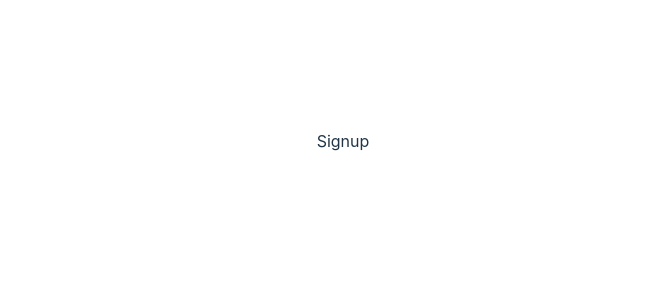
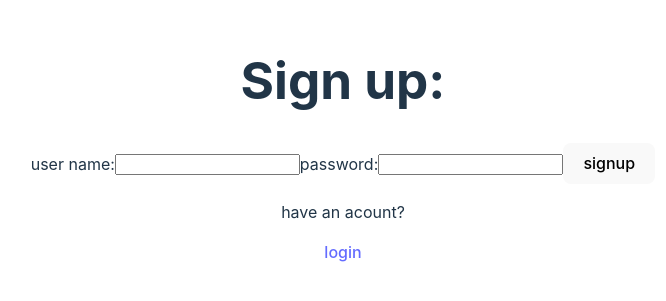
Before and after one commit to adikoifman/reactProject3, a React (Vite) app: page /signup in a window 1280 px wide. Shown: the part 259-560 px from the top of the page, without its empty margins (297-963 px from the left). Built offline with nearby package versions, Linux system fonts and the light colour scheme.

Commit message:
info route

```diff
--- a/src/App.jsx
+++ b/src/App.jsx
@@ -8,6 +8,7 @@ import { ApiProvider } from "./context/urlContext";
 import Albums from "./pages/Albums";
 import ToDo from "./pages/ToDo";
 import Post from "./pages/Post";
+import Info from "./Info"
 function App() {
   return (
     <ApiProvider>
@@ -15,6 +16,8 @@ function App() {
         <Routes>
           <Route path="/" element={<Login />} />
           <Route path="/signup" element={<Signup />} />
+            <Route path="/info" element={<Info />} />
+          <Route/>
           <Route path="/home" element={<Home />}>
             <Route path="albums" element={<Albums />} />
             <Route path="posts" element={<Post />} />
--- a/src/pages/Signup.jsx
+++ b/src/pages/Signup.jsx
@@ -1,5 +1,70 @@
-import React from "react";
+import React, { useEffect, useState } from "react";
+import { Link } from "react-router-dom";
+import { NavLink } from "react-router-dom";
+import { useNavigate } from "react-router-dom";
 
 export default function Signup() {
-  return <div>Signup</div>;
+  const [username, setUserName] = useState("");
+  const [userPassword, setUserPassword] = useState("");
+  const [login, setLogin] = useState(false);
+  const navigate = useNavigate;
+  // useEffect(() => {
+  //   const fetchUsers = async () => {
+  //     try {
+  //       const res = await fetch(`http://localhost:3500/users`);
+  //       if (!res.ok) {
+  //         throw Error("ERORRR!");
+  //       }
+  //       const data = await res.json();
+  //       console.log("data: ", data);
+  //       setUsersArr(data);
+  //     } catch (err) {
+  //       console.log("err: ", err);
+  //     }
+  //   };
+  //   (async () => await fetchUsers())();
+
+
+  // }, []);
+////////////////////////////////////////////////////
+  const signHandler= () => {
+
+    const postUserData= async () => {
+      try {
+        const res = await fetch("http://localhost:3500/users?!username=${username}", {
+          method: 'POST',
+          body: JSON.stringify({})
+        })
+        if (res.ok) {
+          const jsonRes = await res.json();
+          ////////
+        }
+      } catch (err) {
+        console.log("err: ", err);
+      }
+      (async () => await postUserData())();
+    }
+    //navigate("/jvfj,g,k")
+
+  }
+
+
+  return (
+    <>
+
+      <div>
+        <h1>Sign up:</h1>
+        <label>user name:</label>
+        <input onChange={(e) => setUserName(e.target.value)} />
+        <label>password:</label>
+        <input onChange={(e) => setUserPassword(e.target.value)} />
+
+        <button onClick={signHandler}>signup</button>
+
+        <p>have an acount?</p>
+        <NavLink to="/login">login</NavLink>
+      </div>
+    </>
+
+  )
 }
```
